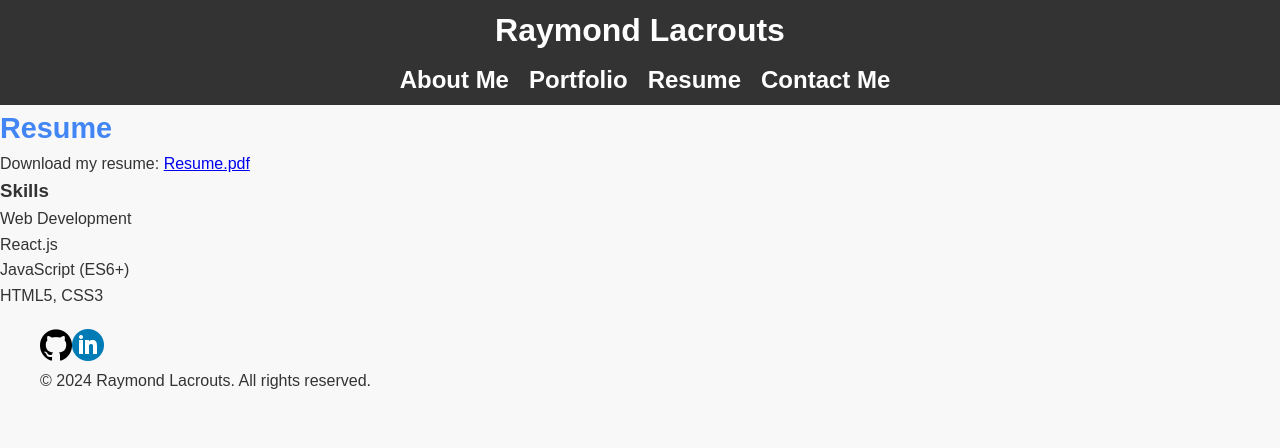
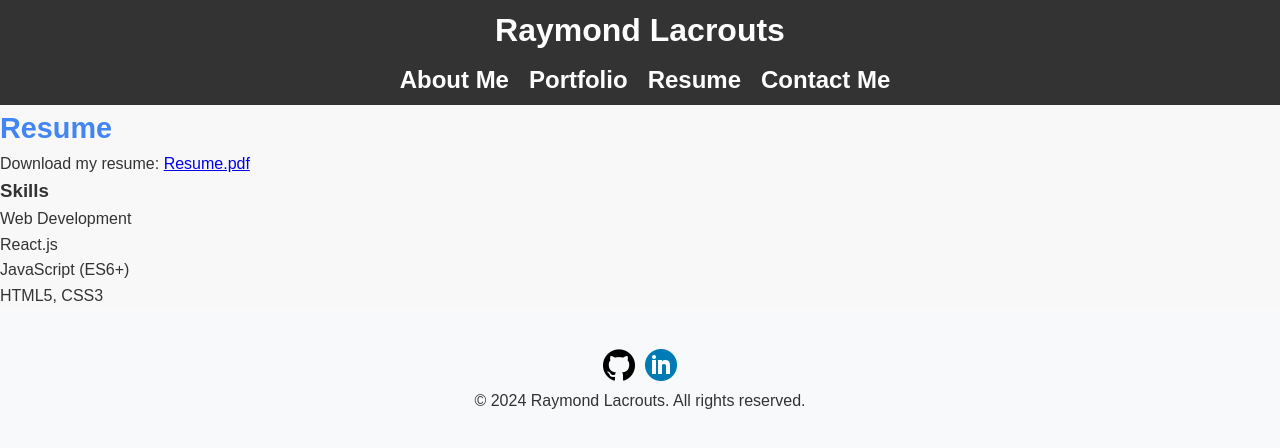
Before and after one commit to Wolffkran/rays-react-portfolio, a React (Create React App) app: page /resume in a window 1280 px wide. Shown: the top 448 px of the page. Built offline with nearby package versions, Linux system fonts and the light colour scheme.

Commit message:
Footer styled

```diff
--- a/src/styles/App-tailwind.css
+++ b/src/styles/App-tailwind.css
@@ -191,3 +191,22 @@ button:hover {
 .contact-form button:hover {
   background-color: #3367d6;
 }
+
+.footer {
+  background-color: #f8f9fa; /* Set your desired background color */
+  padding: 20px; /* Adjust the padding as needed */
+  margin-top: auto; /* Push the footer to the bottom */
+}
+
+.container {
+  display: flex;
+  flex-direction: column;
+  align-items: center; /* Center content horizontally */
+  justify-content: space-between;
+  height: 100%;
+}
+
+.social-links {
+  display: flex;
+  gap: 10px; /* Adjust the gap between social links as needed */
+}
```
